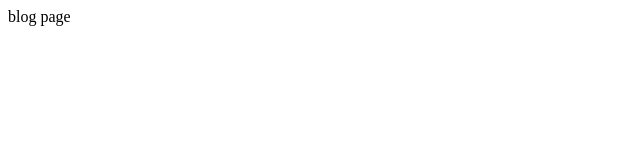
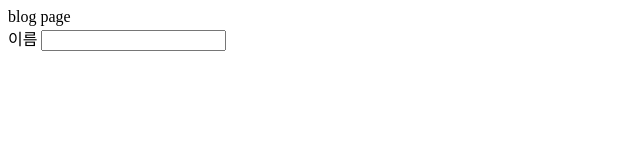
Before and after one commit to fjkg33/test, a plain HTML site: page index.html in a window 1280 px wide. Shown: the whole page, without its empty margins (0-640 px from the left). Drawn offline with Linux system fonts and the light colour scheme.

Commit message:
from 생성

```diff
--- a/index.html
+++ b/index.html
@@ -7,5 +7,9 @@
 </head>
 <body>
     <header>blog page</header>
+    <form>
+        <span>이름</span>
+        <input type="text">
+    </form>
 </body>
 </html>
```
